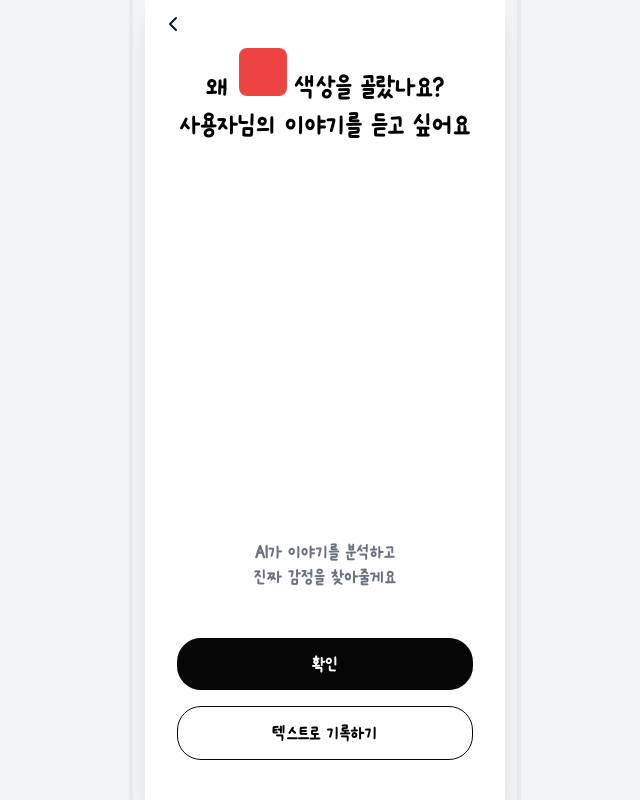
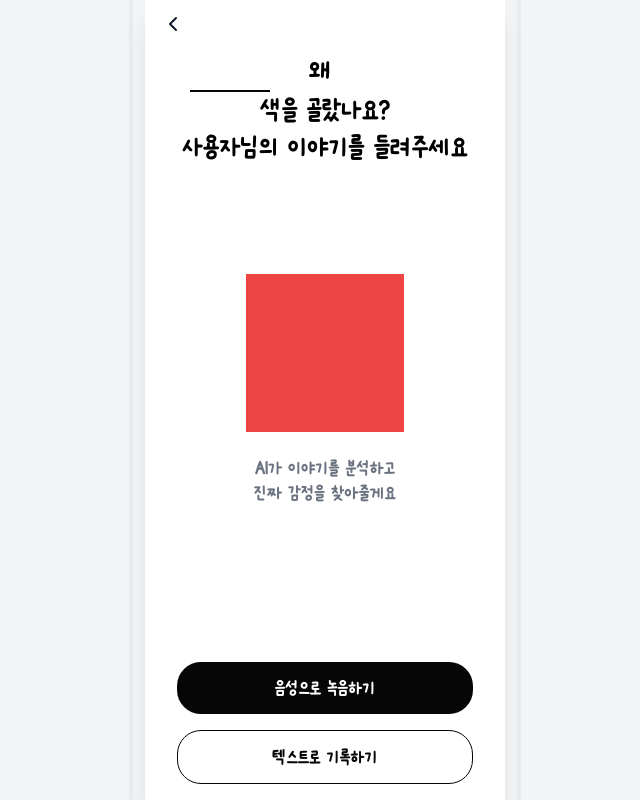
Before and after one commit to team-melog/melog-fe, a Next.js app in the folder apps/web/: page /emotion/input in a window 1280 px wide. Shown: the whole page, without its empty margins (315-955 px from the left). Built offline with nearby package versions, Linux system fonts and the light colour scheme; no server answers; a web font is replaced by a local one.

Commit message:
style: 색 선택후 화면

```diff
--- a/apps/web/src/app/emotion/input/page.tsx
+++ b/apps/web/src/app/emotion/input/page.tsx
@@ -2,7 +2,7 @@
 
 import { Layout, LeftIcon } from '@melog/ui';
 import { useRouter, useSearchParams } from 'next/navigation';
-import { useState, Suspense } from 'react';
+import { Suspense } from 'react';
 import { intensityLabels } from '@melog/shared';
 import { useAppStore } from '@melog/shared';
 
@@ -43,20 +43,30 @@ function EmotionInputContent() {
         </div>
 
         {/* Main Content */}
-        <div className="flex-1 flex flex-col items-center justify-between px-4">
+        <div className="flex-1 flex flex-col items-center justify-between px-4 pt-1">
           {/* Title */}
-          <div className="text-center mb-12">
+          <div className="text-center">
             <h1 className="text-3xl font-meetme text-black leading-tight">
-              왜{' '}
-              <span className="inline-block w-12 h-12 bg-red-500 rounded-lg mr-2"></span>
-              색상을 골랐나요?
+              왜&nbsp;
+              {selectedEmotion ? (
+                <span>
+                  {selectedIntensity &&
+                    intensityLabels[Number(selectedIntensity) - 1]}
+                  &nbsp;
+                  {selectedEmotion}
+                </span>
+              ) : (
+                <div className="w-20 h-[2px] bg-[#060607] ml-2"></div>
+              )}
+              색을 골랐나요?
               <br />
-              {user?.name || '사용자'}님의 이야기를 듣고 싶어요
+              {user?.name || '사용자'}님의 이야기를 들려주세요
             </h1>
           </div>
 
-          <div className="w-full">
-            {/* Instructions */}
+          <div>
+            <div className="w-[158px] h-[158px] bg-red-500 mb-6"></div>
+
             <div className="text-center text-gray-500 mb-12">
               <p className="text-xl font-meetme leading-tight">
                 AI가 이야기를 분석하고
@@ -64,15 +74,17 @@ function EmotionInputContent() {
                 진짜 감정을 찾아줄게요
               </p>
             </div>
+          </div>
 
+          <div className="w-full">
             {/* Selection Options */}
-            <div className="w-full space-y-4 mb-10">
+            <div className="w-full space-y-4 mb-4">
               {/* Voice Recording Option */}
               <button
                 onClick={handleVoiceSelect}
                 className="w-full bg-[#060607] hover:bg-[#2a4967] text-white py-3 px-8 rounded-3xl transition-colors text-xl font-meetme"
               >
-                확인
+                음성으로 녹음하기
               </button>
 
               {/* Text Input Option */}
```
